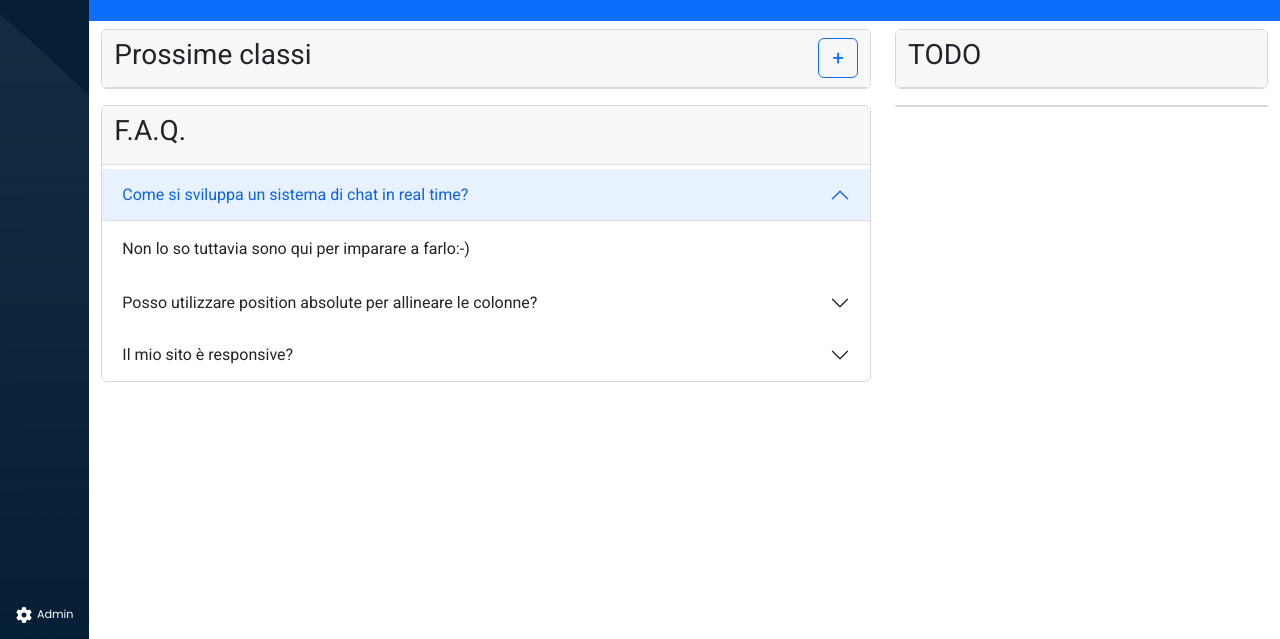
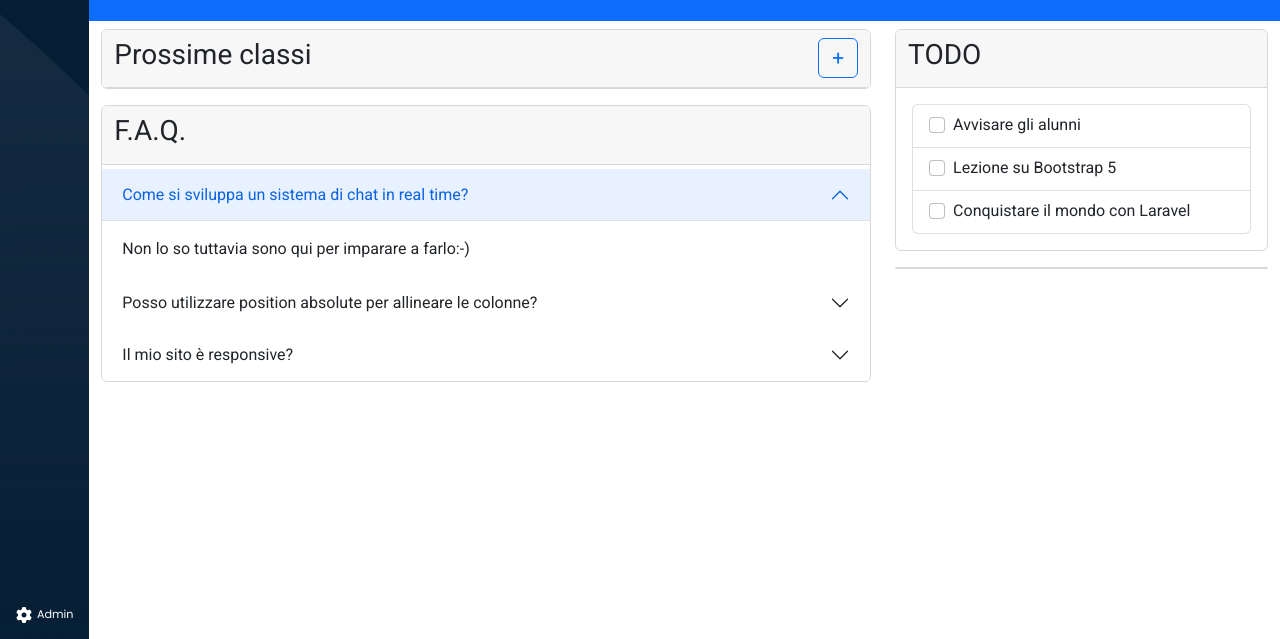
Before and after one commit to RiccardoCivardi/html-css-bootstrap-dashboard, a plain HTML site: page index.html in a window 1280 px wide. Shown: the part 161-800 px from the top of the page. Drawn offline with nearby package versions, Linux system fonts and the light colour scheme.

Commit message:
[add] todo in main

```diff
--- a/index.html
+++ b/index.html
@@ -182,6 +182,34 @@
               <div class="container-fluid d-flex justify-content-between align-items-center py-2">
                 <h3>TODO</h3>
               </div>
+              <div class="p-3">
+                <ul class="list-group">
+                  <li class="list-group-item">
+                    <div class="form-check">
+                      <input class="form-check-input" type="checkbox" value="" id="flexCheckDefault">
+                      <label class="form-check-label" for="flexCheckDefault">
+                        Avvisare gli alunni
+                      </label>
+                    </div>
+                  </li>
+                  <li class="list-group-item">
+                    <div class="form-check">
+                      <input class="form-check-input" type="checkbox" value="" id="flexCheckDefault">
+                      <label class="form-check-label" for="flexCheckDefault">
+                        Lezione su Bootstrap 5
+                      </label>
+                    </div>
+                  </li>
+                  <li class="list-group-item">
+                    <div class="form-check">
+                      <input class="form-check-input" type="checkbox" value="" id="flexCheckDefault">
+                      <label class="form-check-label" for="flexCheckDefault">
+                        Conquistare il mondo con Laravel
+                      </label>
+                    </div>
+                  </li>
+                </ul>
+              </div>
             </div>
             <!-- /Todo -->
 
```
